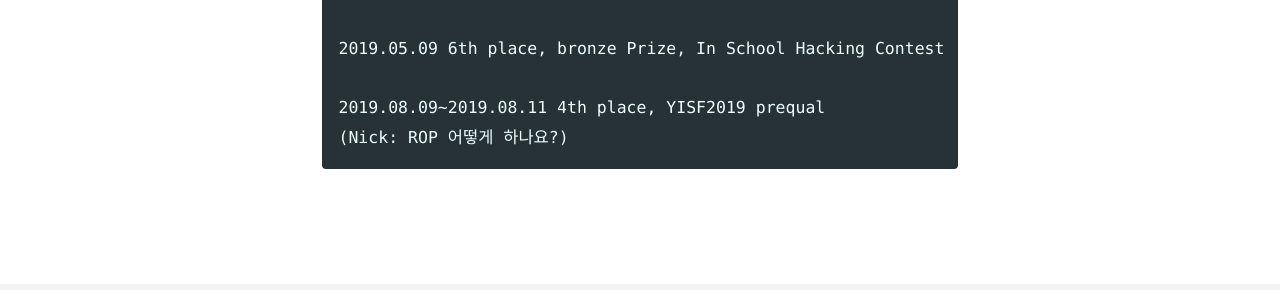
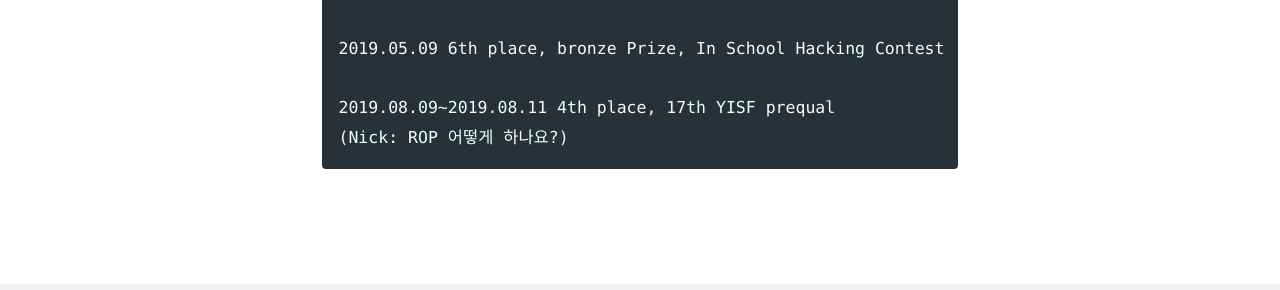
Before and after one commit to slyfizz3/slyfizz3.github.io, a Jekyll site: the page built from _pages/about.md, in a window 1280 px wide and 900 px high, scrolled down 298 px. Shown: the part 461-751 px from the top of the window. Built offline with Jekyll 4.4.1, drawn with Linux system fonts in a browser that asks for light colours; cached includes are drawn as plain includes; nearby versions of some CDN libraries; some of the changed text lies outside the part shown.

Commit message:
Update about.md

````diff
--- a/_pages/about.md
+++ b/_pages/about.md
@@ -28,6 +28,6 @@ History(2019)
 
 2019.05.09 6th place, bronze Prize, In School Hacking Contest
 
-2019.08.09~2019.08.11 4th place, YISF2019 prequal
+2019.08.09~2019.08.11 4th place, 17th YISF prequal
 (Nick: ROP 어떻게 하나요?)
 ```
````
